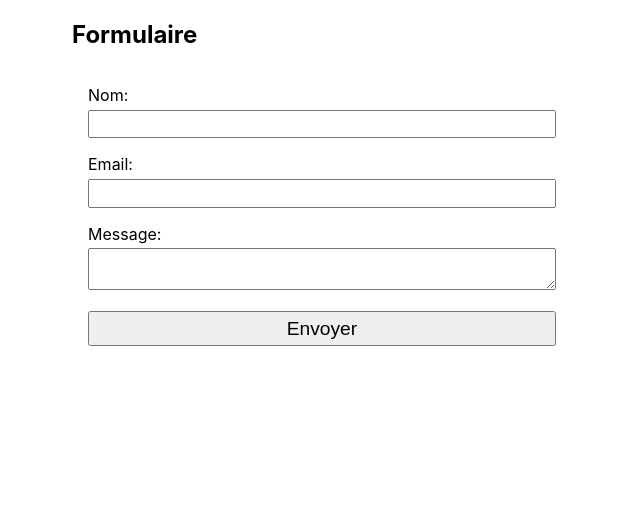
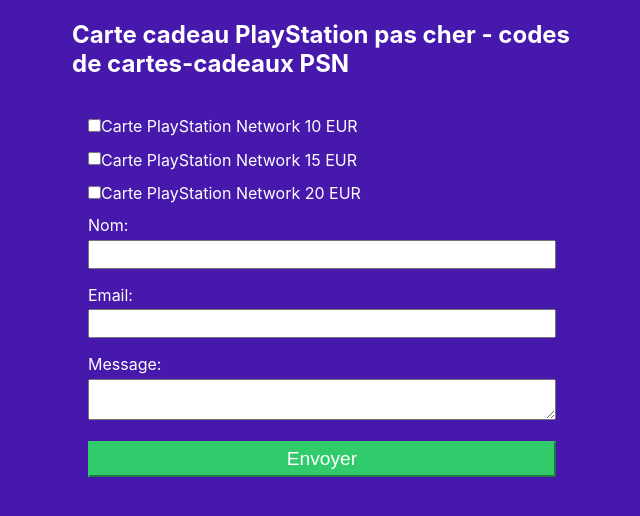
Before and after one commit to zilfa94/cartdz-shop, a React (Create React App) app: page / in a window 1280 px wide. Shown: the top 516 px of the page, without its empty margins (318-958 px from the left). Built offline with nearby package versions, Linux system fonts and the light colour scheme.

Commit message:
add contact form avec choix

```diff
--- a/public/index.html
+++ b/public/index.html
@@ -2,7 +2,7 @@
 <html lang="en">
   <head>
     <meta charset="utf-8" />
-    <link rel="icon" href="%PUBLIC_URL%/favicon.ico" />
+    <link rel="icon" href="%PUBLIC_URL%/favicon.png" />
     <meta name="viewport" content="width=device-width, initial-scale=1" />
     <meta name="theme-color" content="#000000" />
     <meta
@@ -24,7 +24,7 @@
       work correctly both with client-side routing and a non-root public URL.
       Learn how to configure a non-root public URL by running `npm run build`.
     -->
-    <title>React App</title>
+    <title>PSN Cart DZ-shop</title>
   </head>
   <body>
     <!-- A little help for the Netlify post-processing bots -->
--- a/src/App.css
+++ b/src/App.css
@@ -1,3 +1,8 @@
+body{
+  background-color: #4618AC;
+  color: white;
+}
+
 .App {
   max-width: 900px;
   margin:0 auto;
--- a/src/components/ContactForm.css
+++ b/src/components/ContactForm.css
@@ -18,4 +18,8 @@
 
 .contact__form button {
     font-size: 1.2rem;
+    background-color: #32cb6c;
+    color: white;
+    border-color: #32cb6c;
+    cursor: pointer;
 }
--- a/src/components/ContactForm.js
+++ b/src/components/ContactForm.js
@@ -4,7 +4,7 @@
 function ContactForm() {
   return (
     <div className="contact">
-      <h2>Formulaire</h2>
+      <h2>Carte cadeau PlayStation pas cher - codes de cartes-cadeaux PSN</h2>
       <form
         name="contact"
         method="post"
@@ -12,6 +12,39 @@
         data-netlify="true"
         onSubmit="submit"
       >
+        <div className="form-check form-check-inline">
+          <input
+            className="form-check-input"
+            type="checkbox"
+            id="inlineCheckbox1"
+            value="option1"
+          />
+          <label className="form-check-label" for="inlineCheckbox1">
+            Carte PlayStation Network 10 EUR
+          </label>
+        </div>
+        <div className="form-check form-check-inline">
+          <input
+            className="form-check-input"
+            type="checkbox"
+            id="inlineCheckbox2"
+            value="option2"
+          />
+          <label className="form-check-label" for="inlineCheckbox2">
+            Carte PlayStation Network 15 EUR
+          </label>
+        </div>
+        <div className="form-check form-check-inline">
+          <input
+            className="form-check-input"
+            type="checkbox"
+            id="inlineCheckbox3"
+            value="option3"
+          />
+          <label className="form-check-label" for="inlineCheckbox3">
+            Carte PlayStation Network 20 EUR
+          </label>
+        </div>
         <input type="hidden" name="form-name" value="contact" />
         <label for="name">Nom: </label>
         <input type="text" name="name" />
```
Also changed, not shown: public/favicon.png (added).
